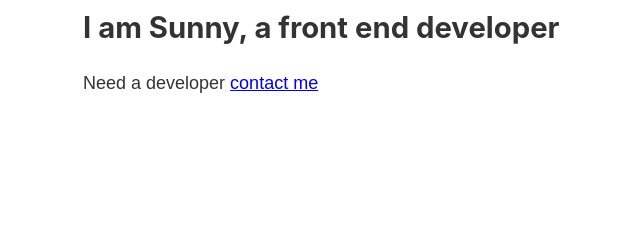
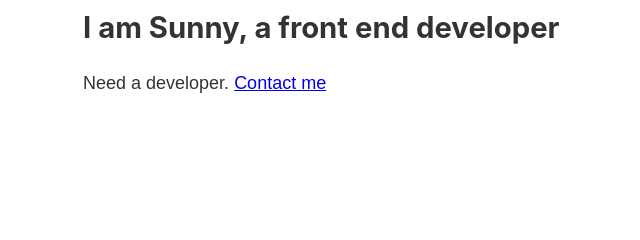
Before and after one commit to Sunnyio/Gatsby-Bootcamp, a Gatsby site: page / in a window 1280 px wide. Shown: the part 386-626 px from the top of the page, 182-822 px from the left. Built offline with nearby package versions, Linux system fonts and the light colour scheme; Gatsby itself is replaced by a stand-in of ours.

Commit message:
Update index.js

```diff
--- a/src/pages/index.js
+++ b/src/pages/index.js
@@ -7,7 +7,7 @@ const IndexPage = () => {
     <Layout>
       <h1>Hello</h1>
       <h2>I am Sunny, a front end developer</h2>
-      <p>Need a developer <Link to="/contact">contact me</Link></p>
+      <p>Need a developer. <Link to="/contact">Contact me</Link></p>
     </Layout>
   )
 }
```
